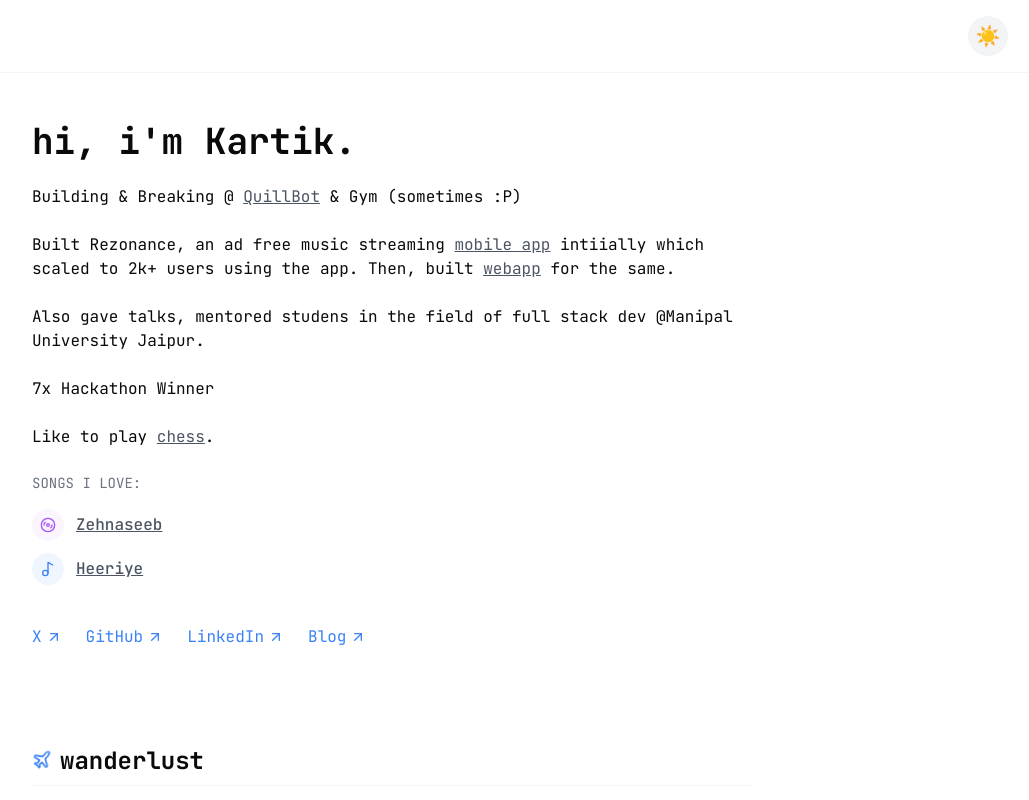
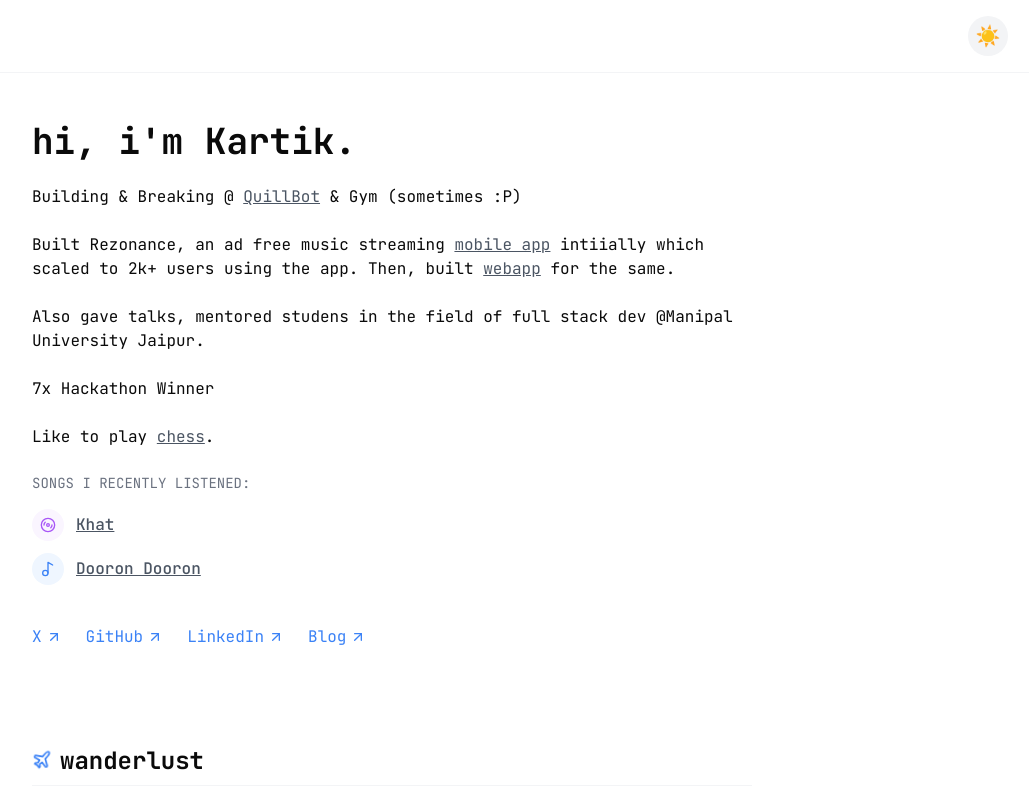
Before and after one commit to kg-kartik/kg-kartik-portfolio, a Next.js app: page / in a window 1280 px wide. Shown: the top 800 px of the page, without its empty margins (248-1277 px from the left). Built offline with nearby package versions, Linux system fonts and the light colour scheme.

Commit message:
chore: updating links

```diff
--- a/app/blog/audio-seeking/audio-seeking-client.tsx
+++ b/app/blog/audio-seeking/audio-seeking-client.tsx
@@ -74,7 +74,7 @@
             PS: Will be explaining the same with the live example of a free audio streaming Platform built by me and my
             friends. -{" "}
             <Link
-              href="https://listen.rezonance.in/"
+              href="https://listen.rezo.radioactive11.com/"
               className="underline text-gray-600 dark:text-gray-400 hover:text-gray-900 dark:hover:text-gray-200 transition-colors font-medium"
             >
               Rezonance
--- a/app/page.tsx
+++ b/app/page.tsx
@@ -69,7 +69,7 @@
             </Link>{" "}
             intiially which scaled to 2k+ users using the app. Then, built{" "}
             <Link
-              href="https://listen.rezonance.in"
+              href="https://listen.rezo.radioactive11.com"
               className="underline text-gray-600 dark:text-gray-400 hover:text-gray-900 dark:hover:text-gray-200 transition-colors"
             >
               webapp
@@ -95,7 +95,7 @@
           </p>
 
           <div className="mb-10">
-            <h3 className="text-sm uppercase text-gray-500 dark:text-gray-400 mb-4">SONGS I LOVE:</h3>
+            <h3 className="text-sm uppercase text-gray-500 dark:text-gray-400 mb-4">SONGS I RECENTLY LISTENED:</h3>
             <div className="flex flex-col gap-3">
               <div className="flex items-center gap-3">
                 <div className="w-8 h-8 rounded-full bg-purple-50 dark:bg-purple-900/20 flex items-center justify-center">
@@ -103,10 +103,10 @@
                 </div>
                 <div className="flex items-center gap-2">
                   <Link
-                    href="https://listen.rezonance.in/b03752a374d50bed1933db93024a7314"
+                    href="https://listen.rezo.radioactive11.com/album/55c532fce2059e26db411d02233eeac0"
                     className="underline text-gray-600 dark:text-gray-400 hover:text-gray-900 dark:hover:text-gray-200 transition-colors font-medium"
                   >
-                    Zehnaseeb
+                    Khat
                   </Link>
                 </div>
               </div>
@@ -116,10 +116,10 @@
                 </div>
                 <div className="flex items-center gap-2">
                   <Link
-                    href="https://listen.rezonance.in/82e9e11b4a4c1d645da89cf8796b2b96"
+                    href="https://listen.rezo.radioactive11.com/album/0f23f7dc62bd6ce31623691a4c85da08"
                     className="underline text-gray-600 dark:text-gray-400 hover:text-gray-900 dark:hover:text-gray-200 transition-colors font-medium"
                   >
-                    Heeriye
+                    Dooron Dooron
                   </Link>
                 </div>
               </div>
@@ -350,7 +350,7 @@
                 <div className="flex-1">
                   <h3 className="text-lg font-medium mb-2 flex items-center gap-2">
                     <Link
-                      href="https://listen.rezonance.in"
+                      href="https://listen.rezo.radioactive11.com"
                       className="hover:text-purple-600 dark:hover:text-purple-400 transition-colors"
                     >
                       Rezonance
@@ -368,7 +368,7 @@
                       <Github className="w-3.5 h-3.5 mr-1.5" /> GitHub
                     </Link>
                     <Link
-                      href="https://listen.rezonance.in"
+                      href="https://listen.rezo.radioactive11.com"
                       className="flex items-center text-gray-500 dark:text-gray-400 hover:text-purple-600 dark:hover:text-purple-400 transition-colors"
                     >
                       <Globe className="w-3.5 h-3.5 mr-1.5" /> Website
```
